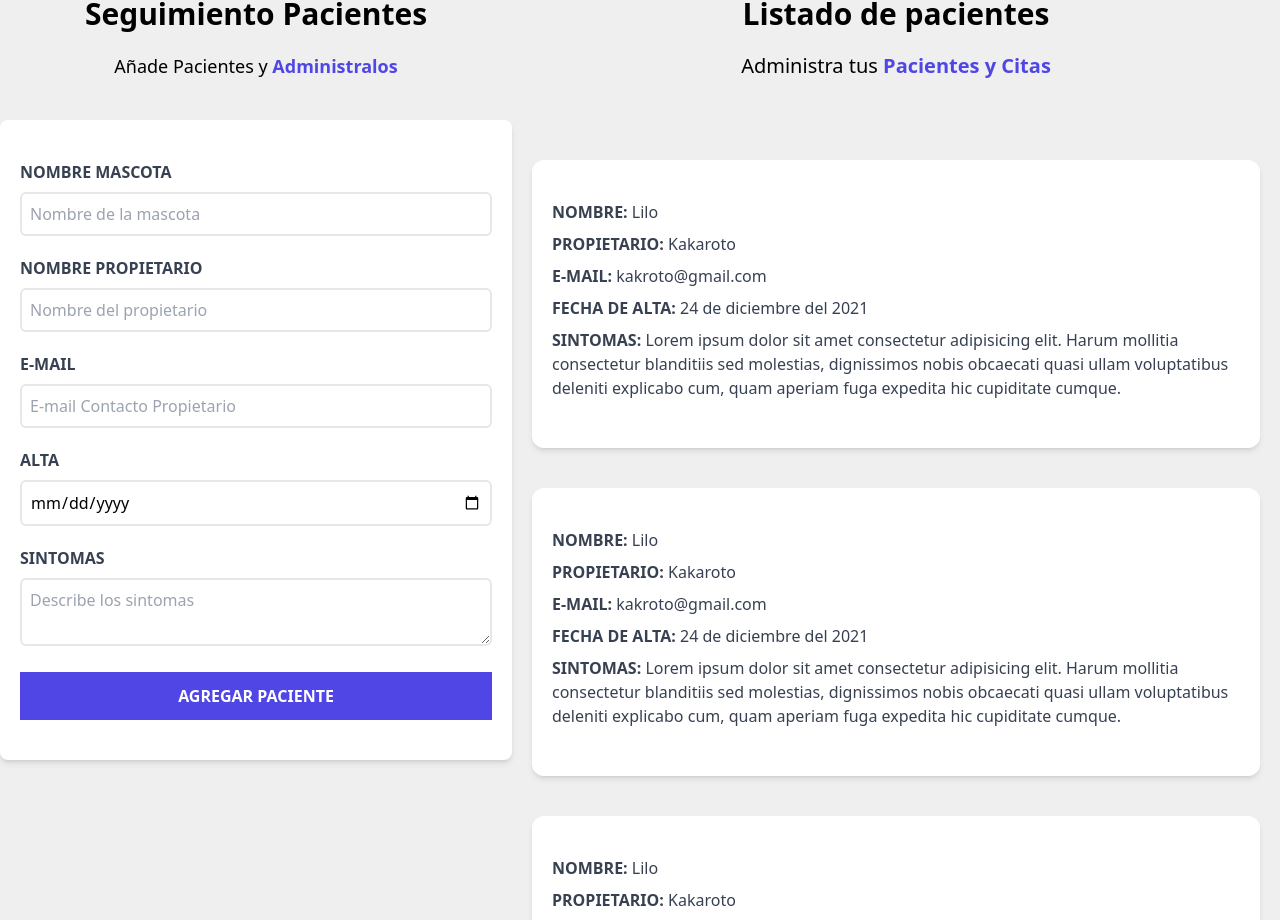
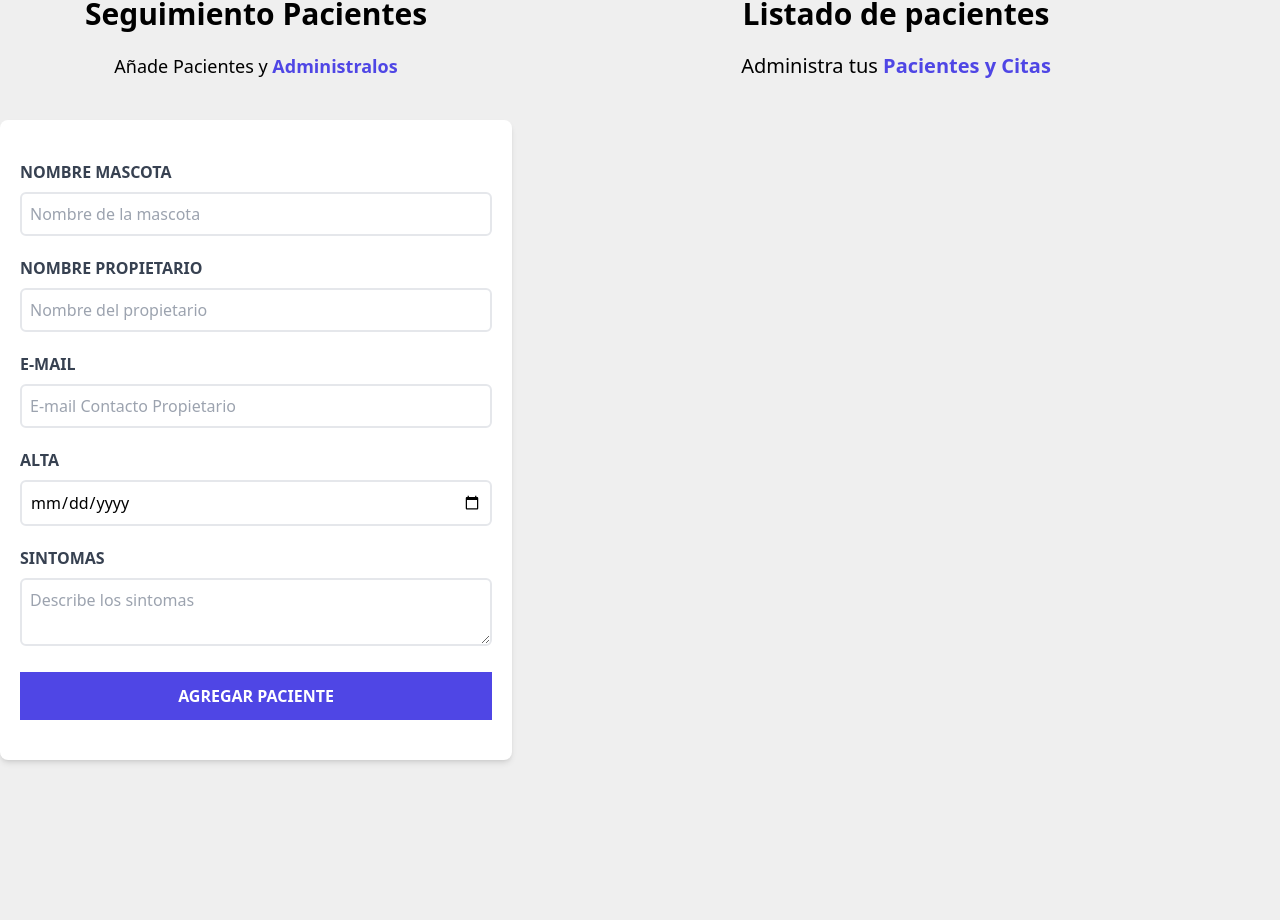
Before and after one commit to UrielQuiroz/PatientManager, a React (Create React App) app in the folder patient-manager/: page / in a window 1280 px wide. Shown: the part 140-1060 px from the top of the page. Built offline with nearby package versions, Linux system fonts and the light colour scheme.

Commit message:
.map
iterando sobre un array

```diff
--- a/patient-manager/src/App.js
+++ b/patient-manager/src/App.js
@@ -16,7 +16,9 @@ function App() {
           pacientes={pacientes}
           setPacientes={setPacientes}
          />
-        <ListadoPacientes />
+        <ListadoPacientes
+          pacientes={pacientes}
+        />
       </div>
     </div>
   );
--- a/patient-manager/src/components/ListadoPacientes.jsx
+++ b/patient-manager/src/components/ListadoPacientes.jsx
@@ -4,7 +4,9 @@ import React from 'react'
 import Paciente from './Paciente'
 
 
-const ListadoPacientes = () => {
+const ListadoPacientes = ({pacientes}) => {
+
+
     return (
         <div className='md:w-1/2 lg:w-3/5'>
             <h2 className='font-black text-3xl text-center'>Listado de pacientes</h2>
@@ -14,14 +16,12 @@ const ListadoPacientes = () => {
             </p>
 
             <div className='md:h-screen overflow-y-scroll'>
-                <Paciente />
-                <Paciente />
-                <Paciente />
-                <Paciente />
-                <Paciente />
-                <Paciente />
-                <Paciente />
-                <Paciente />
+                { pacientes.map( paciente => (
+                    <Paciente
+                        paciente={paciente}
+                    />
+                ))}
+
             </div>
 
         </div>
```
